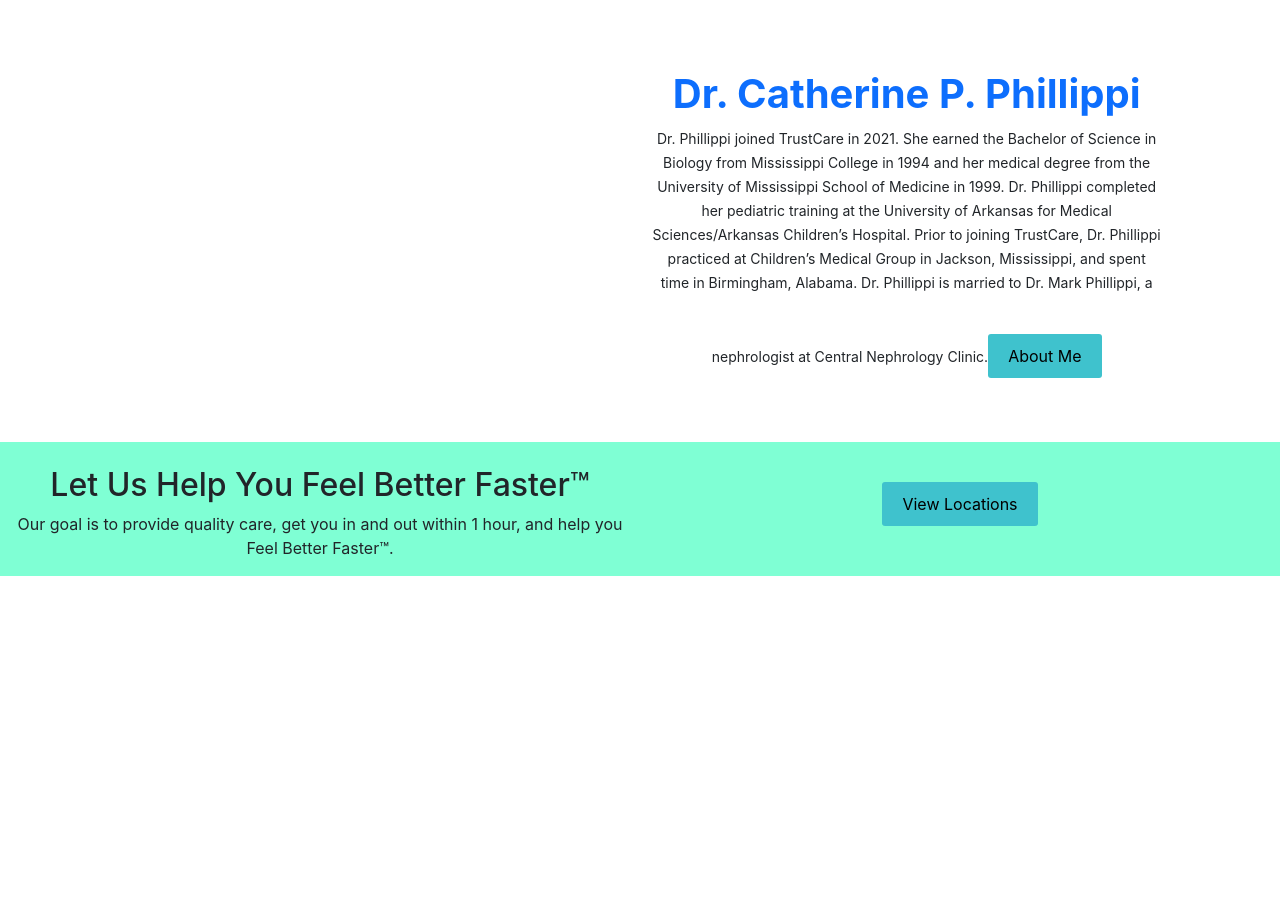
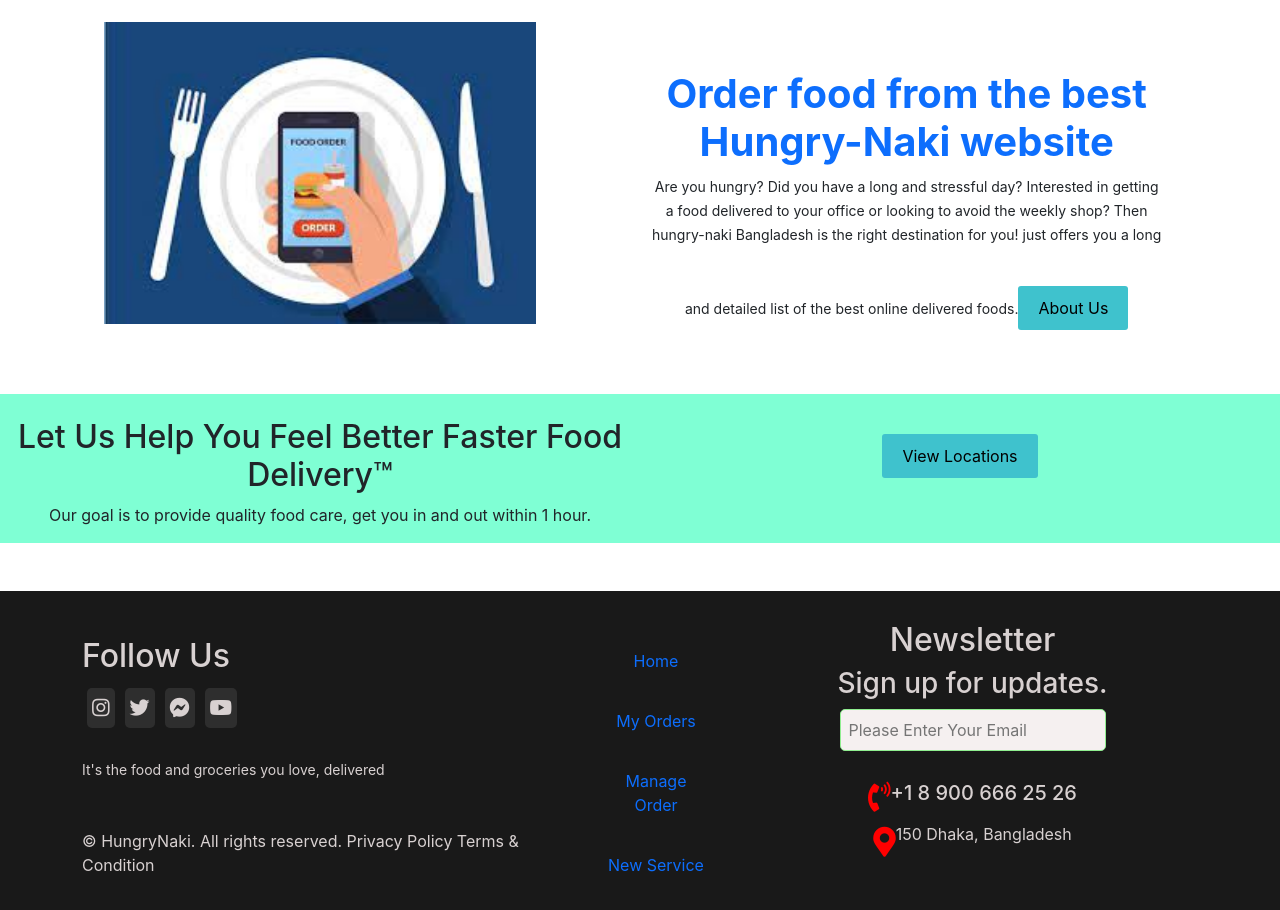
Before and after one commit to FatemaAkter11/delivery-website-client-side, a React (Create React App) app: page /home in a window 1280 px wide. Shown: the part 1000-1910 px from the top of the page. Before the commit the page ends 1624 px from the top, so only its background shows below. Built offline with nearby package versions, Linux system fonts and the light colour scheme.

Commit message:
footer part added

```diff
--- a/public/index.html
+++ b/public/index.html
@@ -28,7 +28,7 @@
       work correctly both with client-side routing and a non-root public URL.
       Learn how to configure a non-root public URL by running `npm run build`.
     -->
-  <title>Just Eat</title>
+  <title>Hungry Naki?</title>
 </head>
 
 <body>
--- a/src/App.js
+++ b/src/App.js
@@ -2,6 +2,7 @@
 import { BrowserRouter as Router, Switch, Route, } from "react-router-dom";
 import Home from './pages/Home/Home';
 import Header from './components/Header/Header';
+import Footer from './components/Footer/Footer';
 
 
 function App() {
@@ -10,10 +11,14 @@
       <Router>
         <Header></Header>
         <Switch>
-          <Route>
+          <Route exact path="/">
+            <Home></Home>
+          </Route>
+          <Route path="/home">
             <Home></Home>
           </Route>
         </Switch>
+        <Footer></Footer>
       </Router>
 
     </div>
--- /dev/null
+++ b/src/components/Footer/Footer.css
@@ -0,0 +1,36 @@
+.footer-container {
+    background-color: #191919;
+    padding: 30px;
+    color: rgb(216, 209, 209);
+  }
+  .icon {
+      background-color: rgb(46, 46, 46);
+      border-radius: 5px;
+      font-size: 20px;
+      margin: 5px;
+      padding: 5px;
+    }
+    .icon:hover {
+      background-color: rgb(59, 156, 180);
+    }
+    .footer-menu {
+      list-style: none;
+      margin-top: 20px;
+      font-size: 16px;
+      cursor: pointer;
+    }
+    .footer-menu .nav-link:hover {
+      color: white;
+    }
+    .footer-input {
+      padding: 8px;
+      border: none;
+      outline: none;
+      background-color: rgb(245, 240, 240);
+      border-radius: 5px;
+      border: 1px solid lightgreen;
+    }
+    .footer-icon {
+      font-size: 30px;
+      color: red;
+    }
--- /dev/null
+++ b/src/components/Footer/Footer.js
@@ -0,0 +1,90 @@
+import React from 'react';
+import { Link } from 'react-router-dom';
+// import logo from "../../../images/footer.png";
+import './Footer.css';
+
+
+const Footer = () => {
+    return (
+        <div>
+            <div className="footer-container">
+                <div className="container">
+                    <div className="row">
+                        <div className="col-md-5">
+                            <div className="left-container text-start">
+                                {/* <img className="w-25 text-white" src={logo} alt="" /> */}
+                                <div className="mt-3">
+                                    <h2>Follow Us</h2>
+                                </div>
+                                <div className="icons-container d-flex text-center ">
+                                    <div className="icon">
+                                        <i className="fab fa-instagram"></i>
+                                    </div>
+                                    <div className="icon">
+                                        <i className="fab fa-twitter"></i>
+                                    </div>
+                                    <div className="icon">
+                                        <i className="fab fa-facebook-messenger"></i>
+                                    </div>
+                                    <div className="icon">
+                                        <i className="fab fa-youtube"></i>
+                                    </div>
+                                </div>
+                                <p className="mt-4 ">
+                                    <small>
+                                        It's the food and groceries you love, delivered
+                                    </small>
+                                </p>
+
+                                <p className="mt-5">
+                                    <p>© HungryNaki. All rights reserved. Privacy Policy Terms & Condition</p>
+                                </p>
+                            </div>
+                        </div>
+                        <div className="col-md-2">
+                            <div className="footer-menu-container">
+                                <ul>
+                                    <li className="footer-menu"><Link className="nav-link active" aria-current="page" to="/home">Home</Link></li>
+                                    <li className="footer-menu">  <Link className="nav-link" to="/myorder">My Orders</Link></li>
+                                    <li className="footer-menu"> <Link className="nav-link" to="/manageorder">Manage Order</Link></li>
+                                    <li className="footer-menu">  <Link className="nav-link" to="/newservice">New Service</Link></li>
+                                </ul>
+                            </div>
+                        </div>
+                        <div className="col-md-5">
+                            <div className="right-footer-container">
+                                <h2>Newsletter</h2>
+                                <h3>Sign up for updates.</h3>
+                                <input
+                                    className="footer-input"
+                                    type="text"
+                                    placeholder="Please Enter Your Email"
+                                />
+                                <div className="phone d-flex align-items-center justify-content-center mt-4">
+                                    <div className="footer-icon">
+                                        <i className="fas fa-phone-volume"></i>
+                                    </div>
+                                    <div>
+                                        <h5>+1 8 900 666 25 26</h5>
+                                    </div>
+                                </div>
+                                <div className="map d-flex align-items-center justify-content-center">
+                                    <div className="footer-icon">
+                                        <i className="fas fa-map-marker-alt"></i>
+                                    </div>
+                                    <div>
+                                        <p>
+                                            150 Dhaka, Bangladesh
+                                        </p>
+                                    </div>
+                                </div>
+                            </div>
+                        </div>
+                    </div>
+                </div>
+            </div>
+        </div>
+    );
+};
+
+export default Footer;
--- a/src/pages/Banner/Banner.js
+++ b/src/pages/Banner/Banner.js
@@ -15,7 +15,7 @@
                         <div className="banner1 d-flex  align-items-center ">
                             <div className="row container">
                                 <div className="col-md-8">
-                                    <h1 className="title">Welcome to Just Eat Takeaway</h1>
+                                    <h1 className="title">Welcome to Hungry Naki?</h1>
                                     <h2 className="title-sm">Empow­er­ing your every food moment</h2>
                                     <button className="learn-btn">Learn More</button>
                                 </div>
--- a/src/pages/Home/Home.css
+++ b/src/pages/Home/Home.css
@@ -1,3 +1,6 @@
 .home-container{
     overflow: hidden;
 }
+.detail img{
+    width: 70%;
+}
--- a/src/pages/Home/Home.js
+++ b/src/pages/Home/Home.js
@@ -1,6 +1,7 @@
 import React from 'react';
 import Banner from '../Banner/Banner';
 import './Home.css';
+import detail from '../../images/home.jpg';
 
 const Home = () => {
     return (
@@ -24,22 +25,23 @@
                         </div>
                     </div>
                 </div>
-                {/* dr area */}
+                {/* website details area */}
                 <div className="row my-5 mx-auto">
-                    <div className="col-md-6">
-                        {/* <img src={dr} alt="" /> */}
+                    <div className="col-md-6 detail">
+                        <img src={detail} alt="" />
                     </div>
                     <div className="col-md-5 mt-5">
-                        <h1 className="text-primary fw-bold">Dr. Catherine P. Phillippi</h1>
-                        <small>Dr. Phillippi joined TrustCare in 2021. She earned the Bachelor of Science in Biology from Mississippi College in 1994 and her medical degree from the University of Mississippi School of Medicine in 1999. Dr. Phillippi completed her pediatric training at the University of Arkansas for Medical Sciences/Arkansas Children’s Hospital. Prior to joining TrustCare, Dr. Phillippi practiced at Children’s Medical Group in Jackson, Mississippi, and spent time in Birmingham, Alabama. Dr. Phillippi is married to Dr. Mark Phillippi, a nephrologist at Central Nephrology Clinic.</small>
-                        <button className="learn-btn mb-3">About Me</button>
+                        <h1 className="text-primary fw-bold">Order food from the best Hungry-Naki website</h1>
+                        <small>Are you hungry? Did you have a long and stressful day? Interested in getting a food delivered to your office or looking to avoid the weekly shop? Then hungry-naki Bangladesh is the right destination for you! just offers you a long and detailed list of the best online delivered foods.</small>
+                        <button className="learn-btn mb-3">About Us</button>
                     </div>
                 </div>
+
                 {/* another area */}
                 <div className="row my-5 mx-auto" style={{ backgroundColor: "aquamarine" }}>
                     <div className="col-md-6 mt-4">
-                        <h2>Let Us Help You Feel Better Faster™</h2>
-                        <p>Our goal is to provide quality care, get you in and out within 1 hour, and help you Feel Better Faster™.</p>
+                        <h2>Let Us Help You Feel Better Faster Food Delivery™</h2>
+                        <p>Our goal is to provide quality food care, get you in and out within 1 hour.</p>
                     </div>
                     <div className="col-md-6 mb-5">
                         <button className="learn-btn">View Locations</button>
```
Also changed, not shown: src/pages/NotFound/NotFound.js (added, +18 -0 lines), src/images/home.jpg (added).
